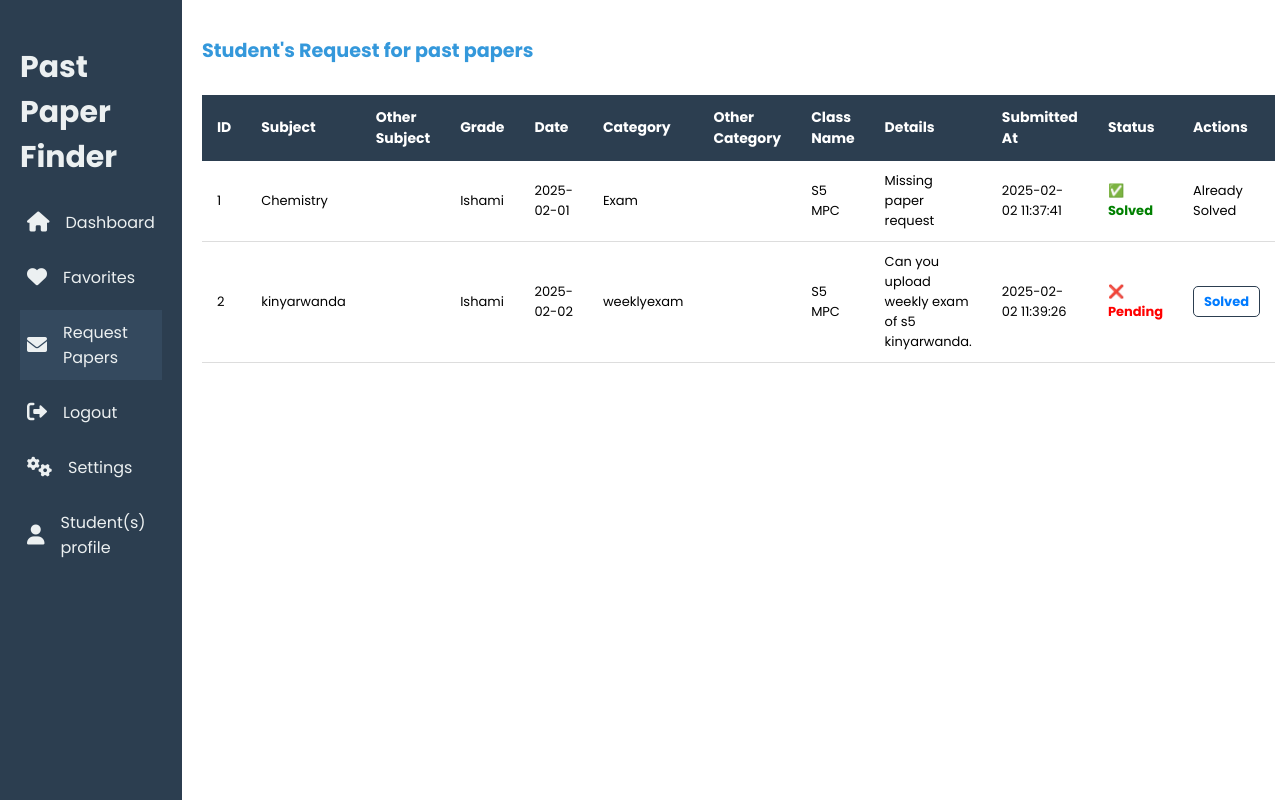
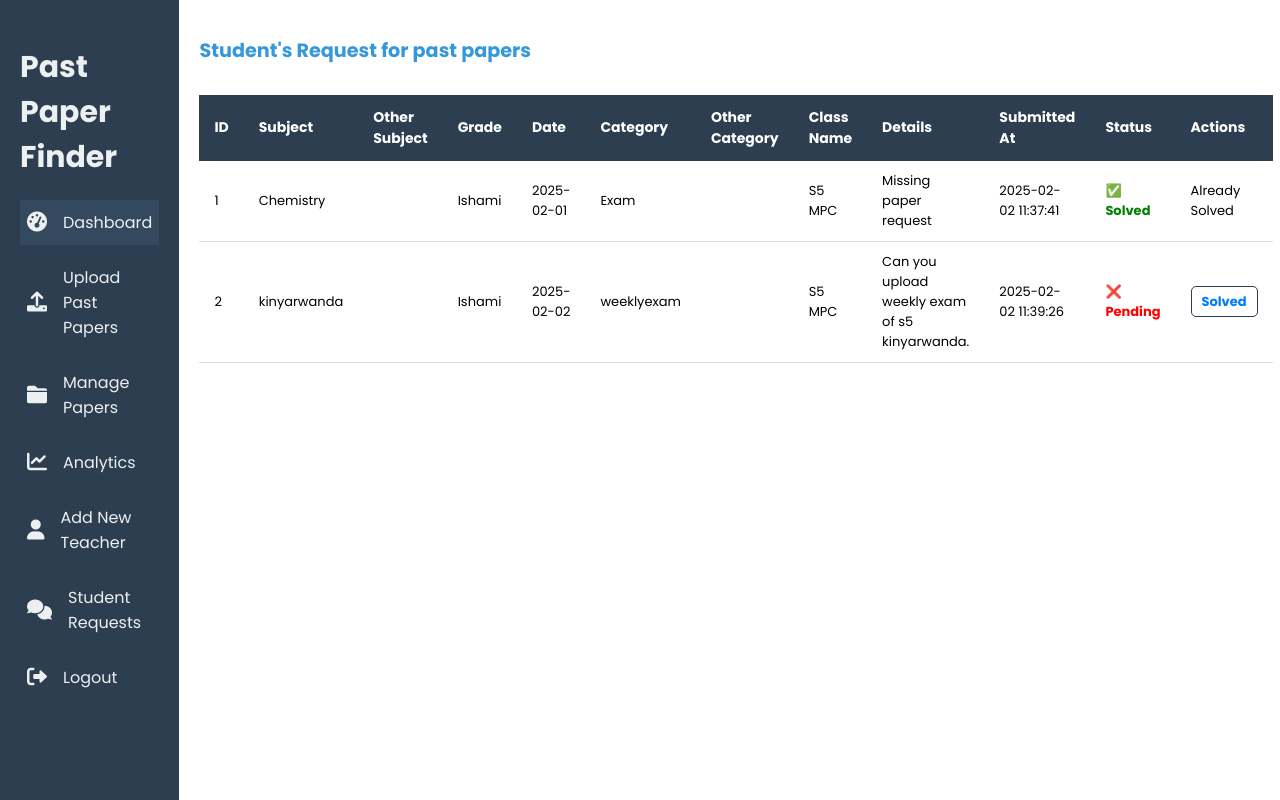
Before and after one commit to Gisubizojeanbaptiste1/pastpaperfinder, a PHP site: page /StudentRequest.php in a window 1280 px wide. Run offline with PHP 8.4, Linux system fonts and the light colour scheme; a user stored in the database is signed in; data comes from the database, SQL or seed files in the repository.

Commit message:
New
new updates

```diff
--- a/StudentRequest.php
+++ b/StudentRequest.php
@@ -36,18 +36,22 @@ if (isset($_GET['error'])) {
 </head>
 <body>
   <div class="teacher-dashboard">
-    <!-- Sidebar -->
-    <aside class="sidebar">
-        <h2>Past Paper Finder</h2>
-        <nav>
-          <a href="studentDashboard.php" ><i class="fa fa-home"></i> Dashboard</a>
-          <a href="studentfavorite.php"><i class="fa fa-heart"></i> Favorites</a>
-          <a href="studentRequestpastpaper.php" class="active"><i class="fa fa-envelope"></i> Request Papers</a>
-          <a href="studentlogout.php"><i class="fa fa-sign-out-alt"></i> Logout</a>
-          <a href="studentsettings.php"><i class="fa fa-cogs" ></i> Settings</a>
-          <a href="studentProfile.php" ><i class="fa fa-user" ></i> Student(s) profile</a>
-        </nav>
-      </aside>
+  <aside class="sidebar">
+      <h2>Past Paper Finder</h2>
+      <nav>
+        <a href="teacherDashboard.php" class="active"><i class="fa fa-tachometer-alt"></i> Dashboard</a>
+        <a href="uploadsteacher.php"><i class="fa fa-upload"></i> Upload Past Papers</a>
+        <a href="managepastpaperteacher.php"><i class="fa fa-folder"></i> Manage Papers</a>
+        <a href="analyticspageteacher.php"><i class="fa fa-chart-line"></i> Analytics</a>
+        <!-- <a href="addNewTeacher.php" onclick=addTeacher()><i class="fa fa-user"></i> Add New Teacher</a> -->
+        <a onclick="addTeacher()" style="cursor:pointer;">
+            <i class="fa fa-user"></i> Add New Teacher
+        </a>
+
+        <a href="StudentRequest.php"><i class="fa fa-comments"></i> Student Requests</a>
+        <a href="teacherlogout.php"><i class="fa fa-sign-out-alt"></i> Logout</a>
+      </nav>
+    </aside>
 
     <!-- Main Content -->
     <main>
```
